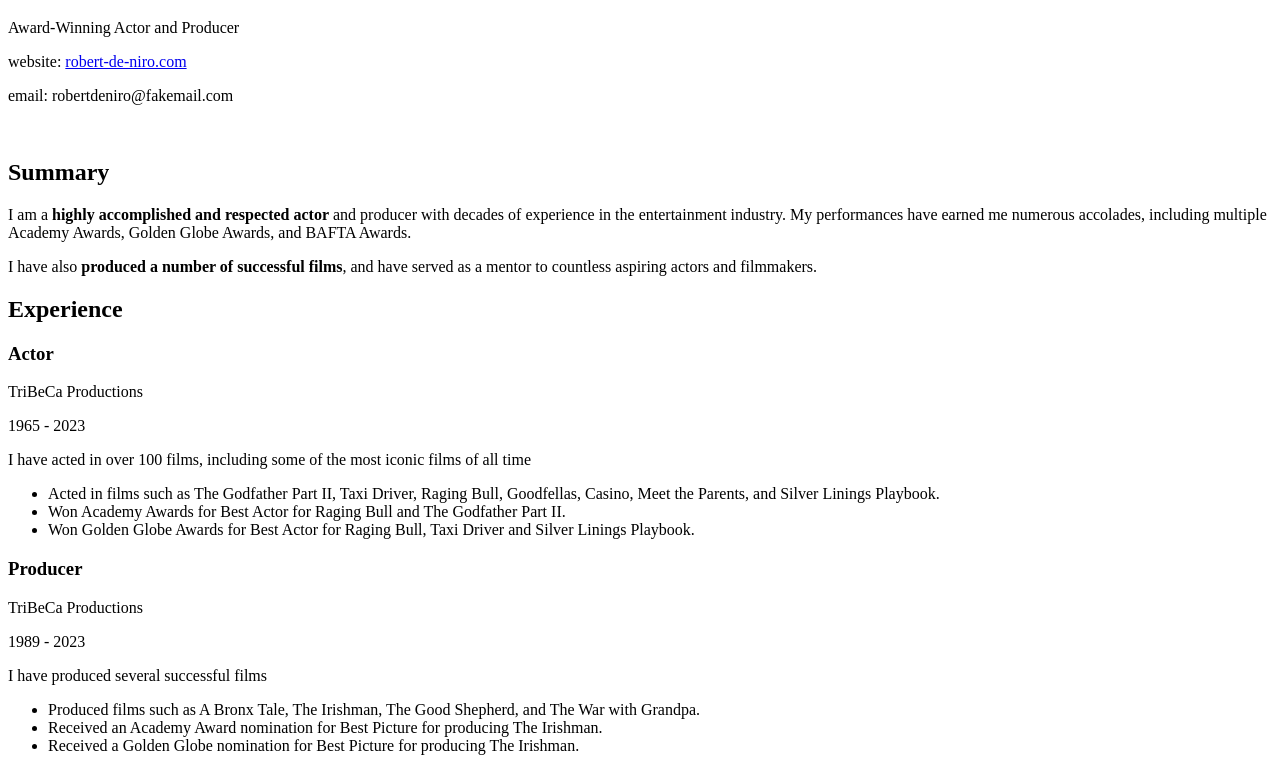
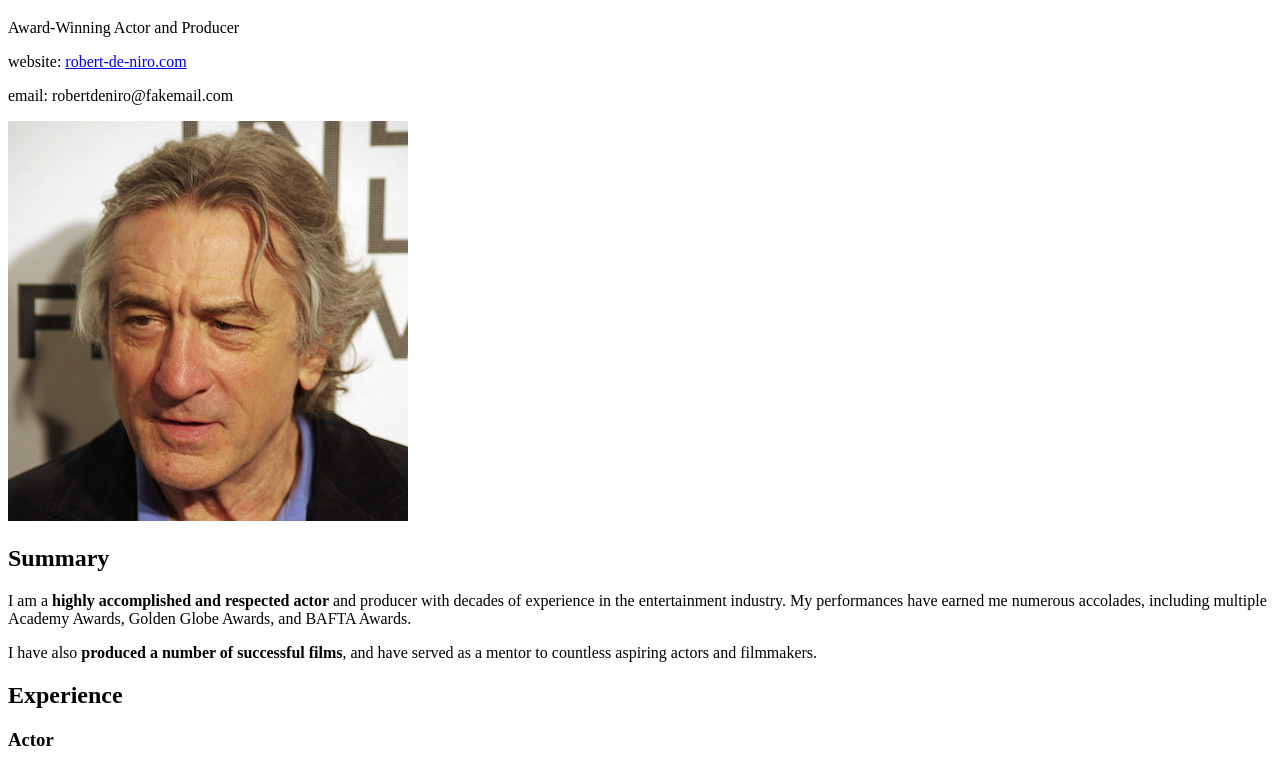
Before and after one commit to samitokay/samitokay.github.io, a plain HTML site: page week-5/index.html in a window 1280 px wide. Shown: the part 61-818 px from the top of the page. Drawn offline with Linux system fonts and the light colour scheme.

Commit message:
added  a pic

```diff
--- a/week-5/css/main.css
+++ b/week-5/css/main.css
@@ -24,7 +24,9 @@ h1 {
 
 
 
-
+.profile-pic {
+    width: 50%;
+}
 /* # ID selector
 - Select an element that has has the ID - remember you can only have one unique ID per page */
 
--- a/week-5/index.html
+++ b/week-5/index.html
@@ -14,7 +14,7 @@
       <p>website: <a href="https://robert-de-niro.com" rel="external">robert-de-niro.com</a></p>
       <p>email: robertdeniro@fakemail.com</p>
     </div>
-    <img class="profile-pic" >
+    <img class="profile-pic" src="images/robert-de-niro.jpeg">
   </header>
 
   <main>
```
